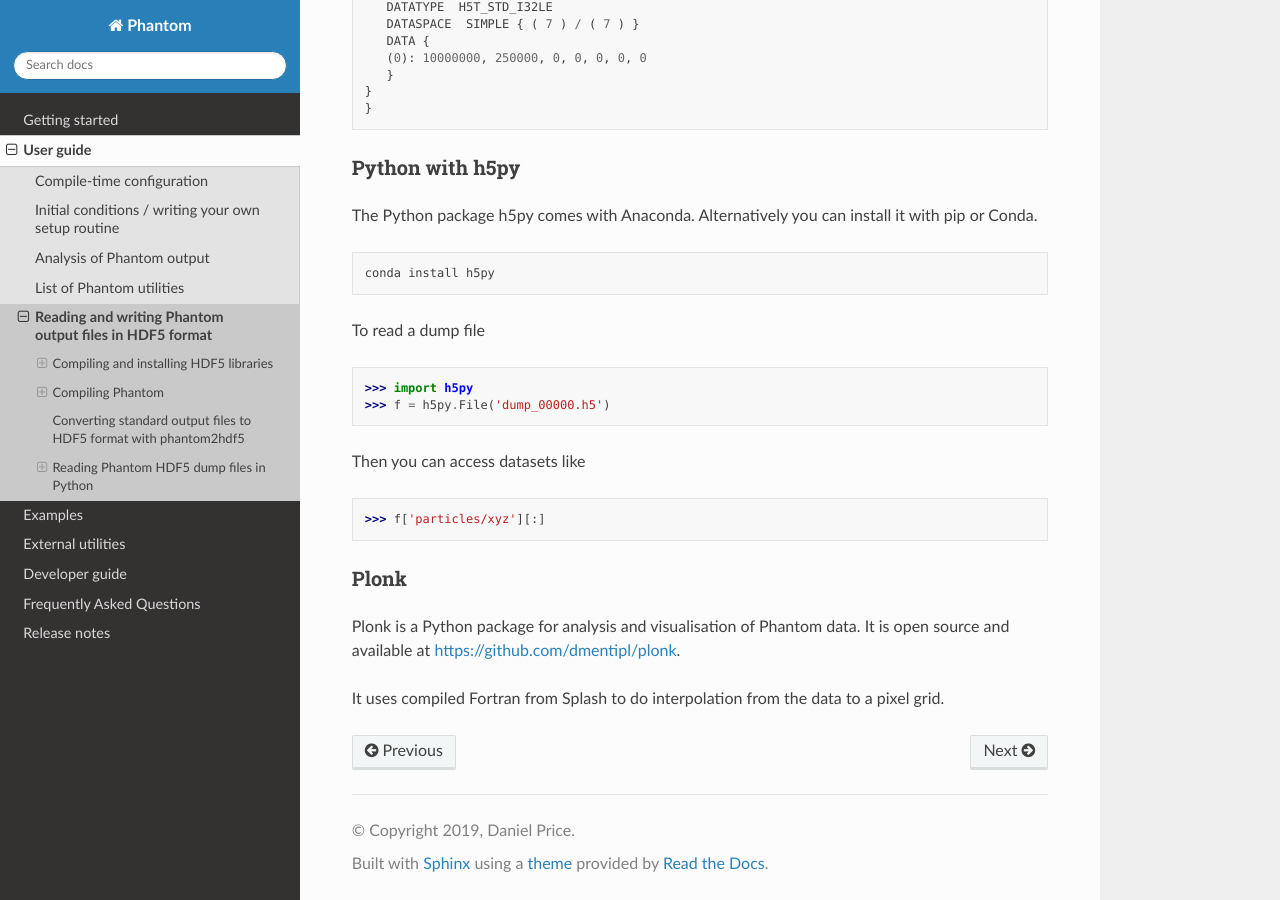
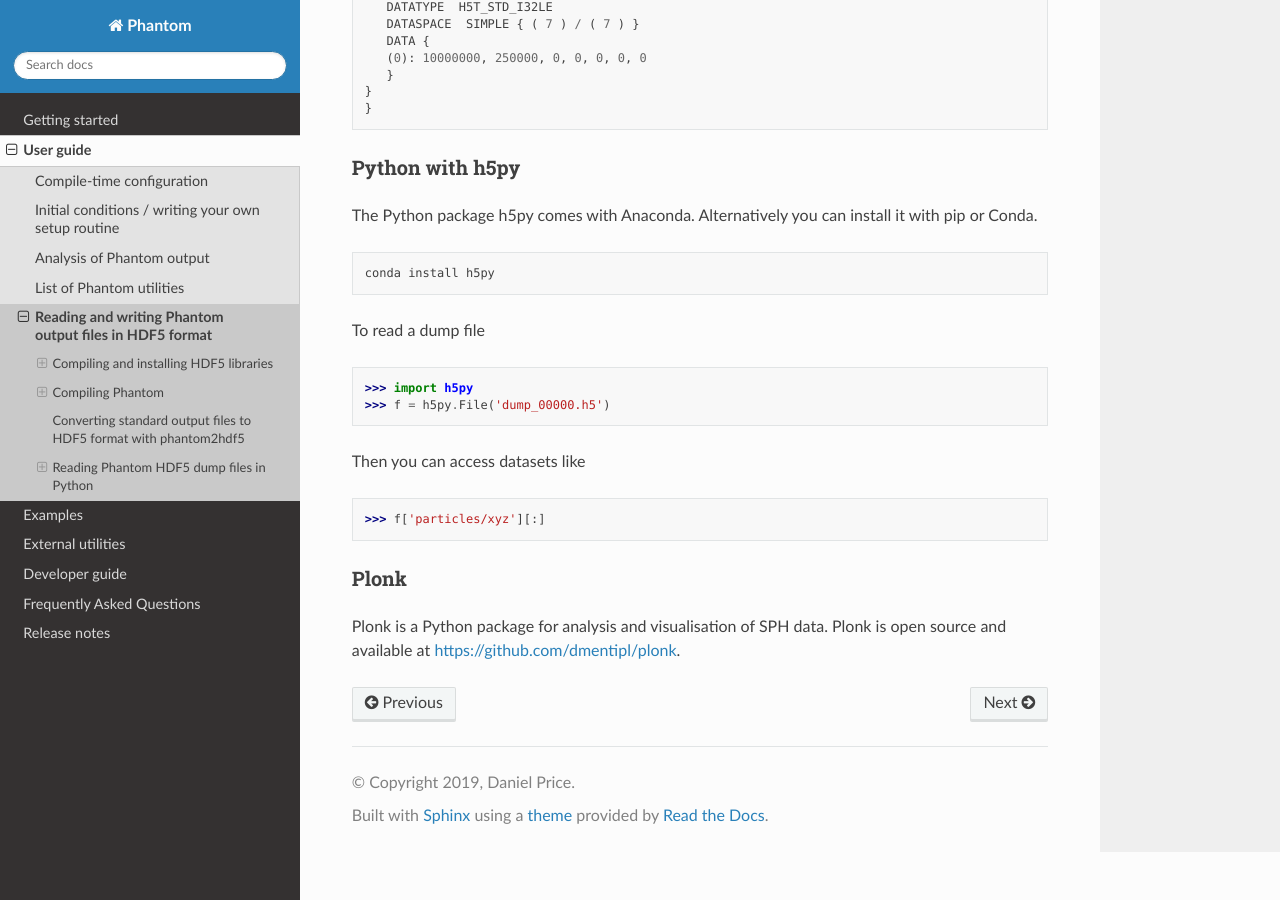
Before and after one commit to danieljprice/phantom, a Sphinx documentation site: the page built from docs/hdf5.rst, in a window 1280 px wide and 900 px high, scrolled down 5295 px. Built offline with Sphinx 7.4.7 and the Read the Docs theme 2.0.0, drawn with Linux system fonts in a browser that asks for light colours; pages that are not in the unit, such as notebooks, are missing from menus.

Commit message:
Add to documentation

```diff
--- a/docs/hdf5.rst
+++ b/docs/hdf5.rst
@@ -310,9 +310,6 @@ Then you can access datasets like
 Plonk
 ~~~~~
 
-Plonk is a Python package for analysis and visualisation of Phantom
-data. It is open source and available at
+Plonk is a Python package for analysis and visualisation of SPH
+data. Plonk is open source and available at
 https://github.com/dmentipl/plonk.
-
-It uses compiled Fortran from Splash to do interpolation from the data
-to a pixel grid.
```
